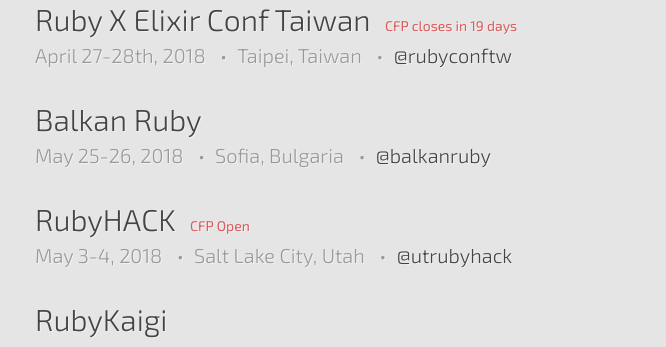
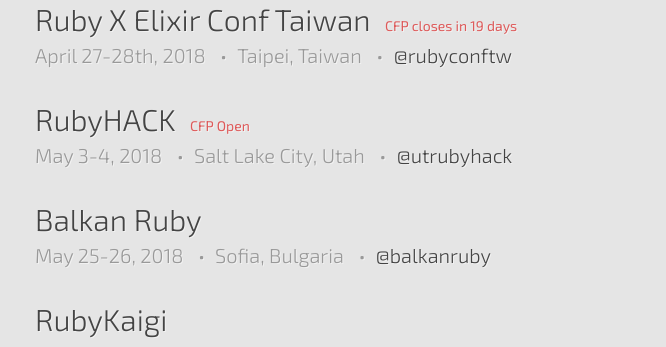
Before and after one commit to ruby-conferences/ruby-conferences.github.io, a Jekyll site: the page built from index.html, in a window 1280 px wide. Shown: the part 1261-1608 px from the top of the page, without its empty margins (205-871 px from the left). Built offline with Jekyll 4.4.1, drawn with Linux system fonts in a browser that asks for light colours; part of the change alters nothing that is shown.

```diff
--- a/_data/current.yml
+++ b/_data/current.yml
@@ -57,18 +57,18 @@
   cfp_phrase: CFP closes
   cfp_date: "Dec 31, 2017"
 
-- name: Balkan Ruby
-  location: Sofia, Bulgaria
-  dates: "May 25-26, 2018"
-  url: http://balkanruby.com/
-  twitter: balkanruby
-
 - name: RubyHACK
   location: Salt Lake City, Utah
   dates: "May 3-4, 2018"
   url: http://rubyhack.com/
   twitter: utrubyhack
   cfp_phrase: CFP Open
+
+- name: Balkan Ruby
+  location: Sofia, Bulgaria
+  dates: "May 25-26, 2018"
+  url: http://balkanruby.com/
+  twitter: balkanruby
 
 - name: RubyKaigi
   location: Sendai, Japan
```
